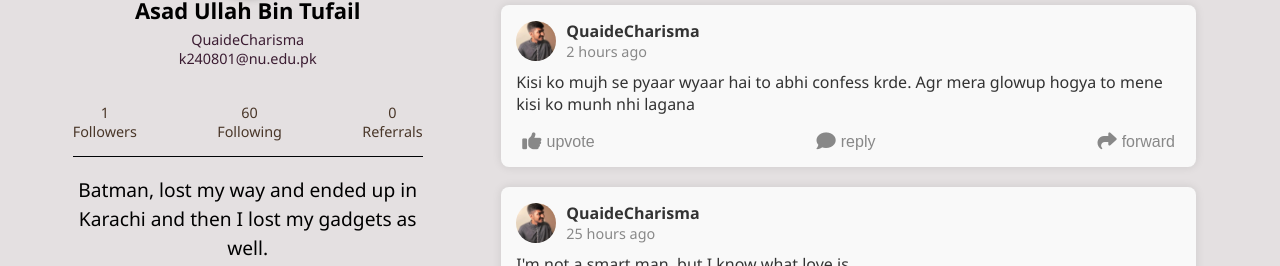
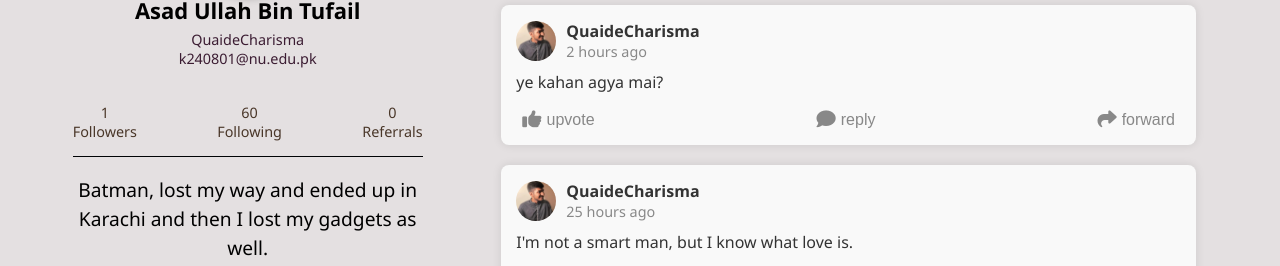
Before and after one commit to AhmedNadirShah/ICT-Project, a plain HTML site: page Project/Profile2.html in a window 1280 px wide. Shown: the part 225-491 px from the top of the page. Drawn offline with nearby package versions, Linux system fonts and the light colour scheme.

Commit message:
Update Profile2.html

```diff
--- a/Project/Profile2.html
+++ b/Project/Profile2.html
@@ -68,7 +68,7 @@
                             </div>
                         </div>
                         <div class="post-content">
-                            <p>Kisi ko mujh se pyaar wyaar hai to abhi confess krde. Agr mera glowup hogya to mene kisi ko munh nhi lagana</p>
+                            <p>ye kahan agya mai?</p>
                         </div>
                         <div class="post-actions">
                             <button class="like-button"><i class="fa fa-thumbs-up"></i> upvote</button>
```
